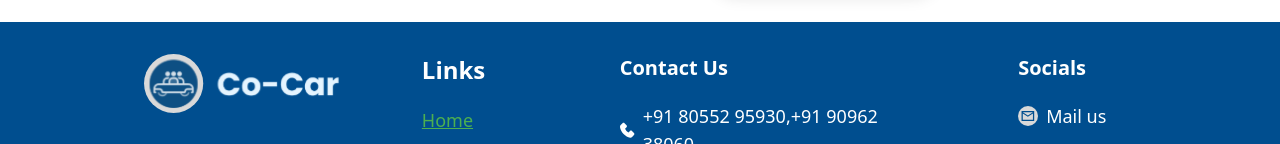
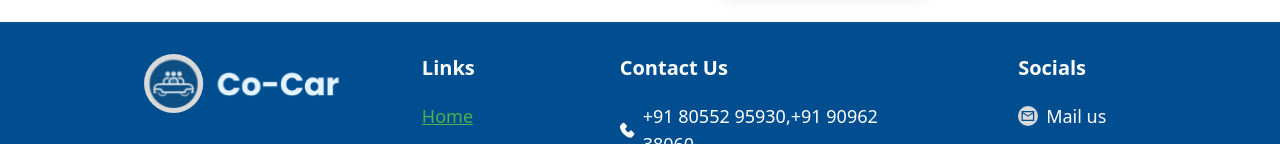
Before and after one commit to digvijaybhonsle/Co-Car, a React (Vite) app: page / in a window 1280 px wide. Shown: the part 1592-1736 px from the top of the page. Built offline with nearby package versions, Linux system fonts and the light colour scheme.

Commit message:
footer change

```diff
--- a/src/components/Footer.jsx
+++ b/src/components/Footer.jsx
@@ -40,7 +40,7 @@
         </div>
         {/* Column 2 */}
         <div className="flex-1 text-lg mb-6 lg:mb-0 items-center justify-center lg:pl-20">
-          <h3 className="text-2xl font-bold mb-5">Links</h3>
+          <h3 className="text-xl font-bold mb-5">Links</h3>
           <ul className="space-y-5">
             <li>
               <NavLink
```
